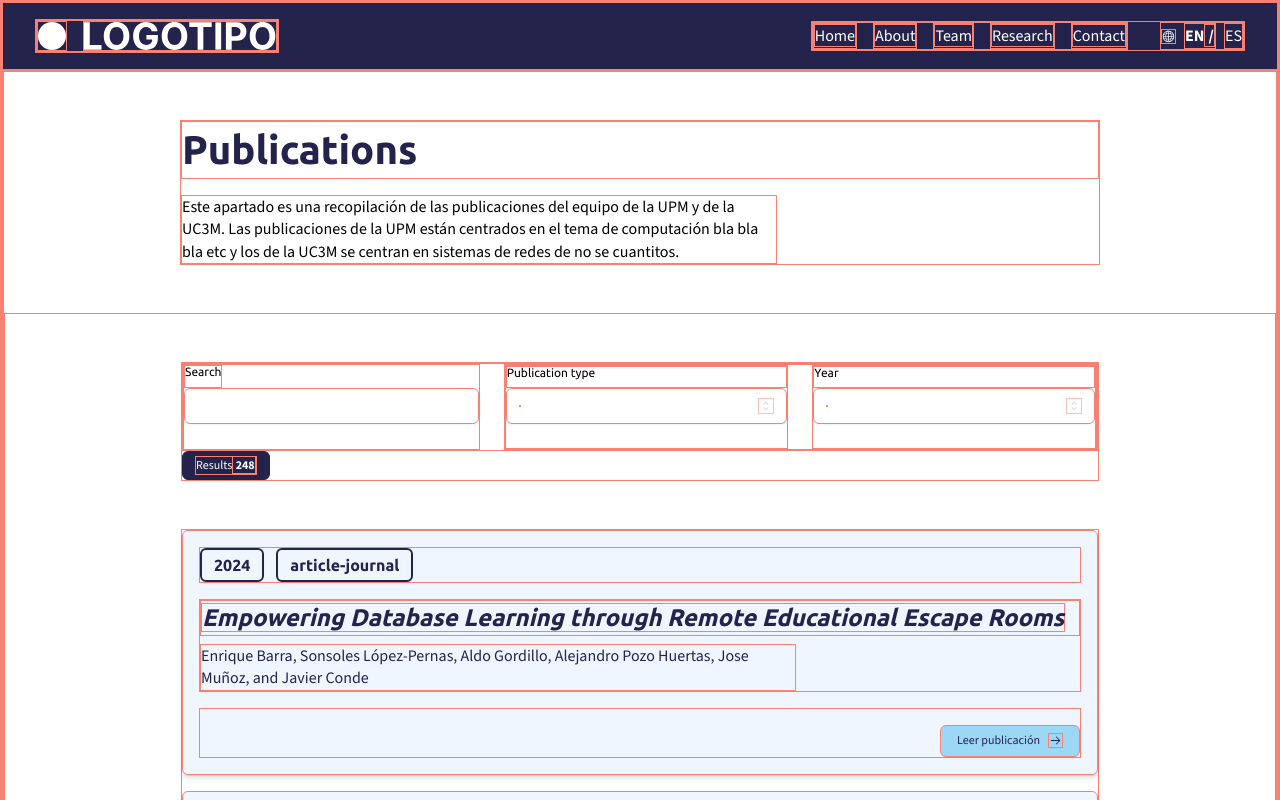
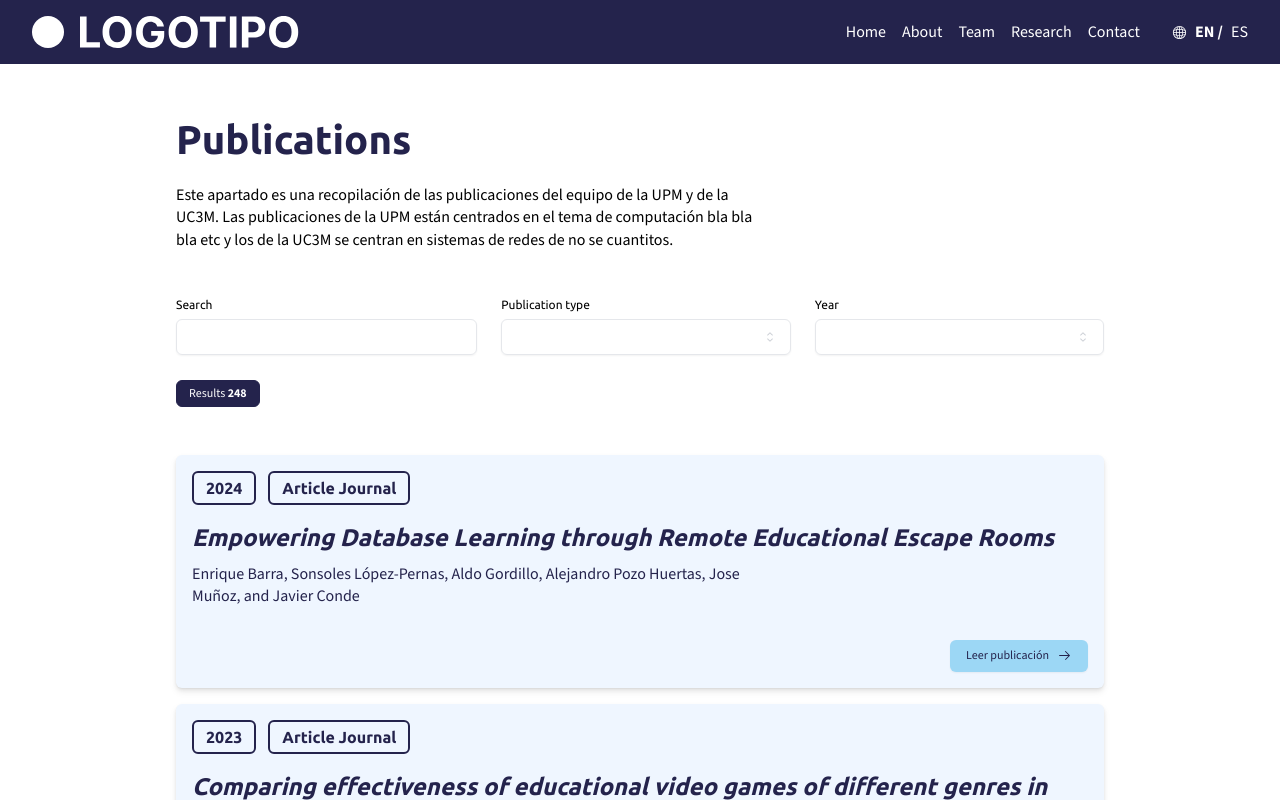
Before and after one commit to ging/boiler, a Next.js app: page /research in a window 1280 px wide. Shown: the top 800 px of the page. Built offline with nearby package versions, Linux system fonts and the light colour scheme.

Commit message:
traducción categories de research

```diff
--- a/app/globals.css
+++ b/app/globals.css
@@ -3,7 +3,7 @@
 @tailwind utilities;
 
 * {
-  border: 1px solid salmon
+  /*border: 1px solid salmon*/
 }
 
 /*TYPE*/
--- a/app/research/page.js
+++ b/app/research/page.js
@@ -15,6 +15,11 @@ import Divider from "@/components/ui/divider";
 export default function Research() {
   const { t, i18n } = useTranslation();
   const currentLang = i18n.language;
+  // if (currentLang == "es") {
+  //   console.log("true, language true")
+  // } else {
+  //   console.log("false, language false")
+  // }
   const [state, setState] = useState({
     items: mypublications,
     search: "",
@@ -116,6 +121,7 @@ export default function Research() {
             .map(({ date, category, doi, author, title, journal }, ind) => {
               return (
                 <Card
+                  currentLang={currentLang}
                   cardType={"publication"}
                   className={CardVariants({
                     variant: "publication",
--- a/components/FilterDate.jsx
+++ b/components/FilterDate.jsx
@@ -49,7 +49,7 @@ export default function FilterDate( {year, changeYear, items} ) {
       </SelectTrigger>
       <SelectContent id="year" name="year">
         <SelectItem key={"all"} value={"all"}>
-          {t("publications.filter.fieldOpt6")}
+          {t("publications.filter.fieldOpt5")}
         </SelectItem>
         {years.map((y) => (
           <SelectItem key={y} value={y}>
--- a/components/core/Cards.jsx
+++ b/components/core/Cards.jsx
@@ -59,6 +59,50 @@ const renderTags = (tags) => {
     <Badge key={index}>{tag}</Badge> // Añade una key a cada Label
   ));
 };
+// currentLang
+// const translateCategory = (category, currentLang) => {
+//   switch (es) {
+//     case "Naranjas":
+//      // transformar article-journal en "Artículo de revista"
+//       break;
+
+// }}
+
+// quitarle guión, añadir espaciado, mayúscula (Formateo)
+const renderCategory = (category) => {
+  if (!category) return null;
+  const categoryFormat = category.split('-') // cadena en un array de palabras
+  .map(palabra => palabra.charAt(0).toUpperCase() + palabra.slice(1)) // la primera letra en mayúscula
+  .join(' '); // unir las palabras con espacio
+  return (
+    <Badge variant="outline" size="lg">{categoryFormat}</Badge>
+  )
+};
+
+const translateCategory = (category, currentLang) => {
+  if (currentLang == "es") {
+    if (category == "article-journal") {
+      category = "artículo-revista";
+      console.log(category)
+      }
+    else if (category == "paper-conference") {
+      category = "acta-congreso";
+      console.log(category)
+      }
+    else if (category == "book") {
+      category = "libro";
+      console.log(category)
+      }
+    else if (category == "chapter") {
+      category = "capítulo";
+      console.log(category)
+      }
+  } else if (currentLang == "en") {
+    // transformar "artículo-revista" en article journal
+  }
+  return renderCategory(category)
+}
+
 
 const Card = React.forwardRef(
   (
@@ -83,7 +127,8 @@ const Card = React.forwardRef(
       github,
       buttonText,
       cardType,
-      role
+      role,
+      currentLang
     },
     ref
   ) => {
@@ -191,9 +236,9 @@ const Card = React.forwardRef(
           <Badge variant="outline" size="lg">
             {date}
           </Badge>
-          <Badge variant="outline" size="lg">
-            {category}
-          </Badge>
+          {translateCategory(category, currentLang)}
+
+
         </header>
         <div className={cardBodyClasses}>
           <Heading level="h4">
@@ -206,7 +251,7 @@ const Card = React.forwardRef(
             <Button asChild variant="secondary" radius="rounded_md">
               <Link rel="noopener noreferrer" target="_blank" href={doi}>
                 Leer publicación
-                {/* {t("publications.button")} */}
+
                 <ArrowRightIcon />
               </Link>
             </Button>
--- a/constants/langs/en.js
+++ b/constants/langs/en.js
@@ -66,16 +66,24 @@ export const en = {
     },
     "publications": {
         "title": "Publications",
+        "publicationCards": {
+            "categories": {
+                "article-journal": "Article Journal",
+                "paper-conference": "Paper Conference",
+                "book": "Book",
+                "chapter": "Chapter",
+
+            },
+        },
         "filter":{
             "fieldTitle1":"Search",
             "fieldTitle2":"Publication type",
             "fieldTitle3":"Year",
-            "fieldOpt1":"Journal Article",
+            "fieldOpt1":"Article Journal",
             "fieldOpt2":"Conference proceedings",
             "fieldOpt3":"Book",
             "fieldOpt4":"Chapter",
-            "fieldOpt5":"Document",
-            "fieldOpt6":"All",
+            "fieldOpt5":"All",
             "text":"Results"
         },
         "button": "Read publication",
--- a/constants/langs/es.js
+++ b/constants/langs/es.js
@@ -70,13 +70,24 @@ export const es = {
     },
     "publications": {
         "title": "Publicaciones",
+        "publicationCards": {
+            "categories": {
+                "article-journal": "Artículo de revista",
+                "paper-conference": "Acta de congreso",
+                "book": "Libro",
+                "chapter": "Capítulo",
+
+            },
+        },
         "filter":{
             "fieldTitle1":"Buscar",
             "fieldTitle2":"Tipo de publicación",
             "fieldTitle3":"Año",
-            "fieldOpt1":"Todo",
-            "fieldOpt2":"Artículos de revista",
-            "fieldOpt3":"Actas de congreso",
+            "fieldOpt1":"Artículos de revista",
+            "fieldOpt2":"Actas de congreso",
+            "fieldOpt3":"Libros",
+            "fieldOpt4":"Capítulos",
+            "fieldOpt5":"Todo",
             "text":"Resultados"
         },
         "button": "Leer publicación",
```
Also changed, not shown: constants/publications.js.
